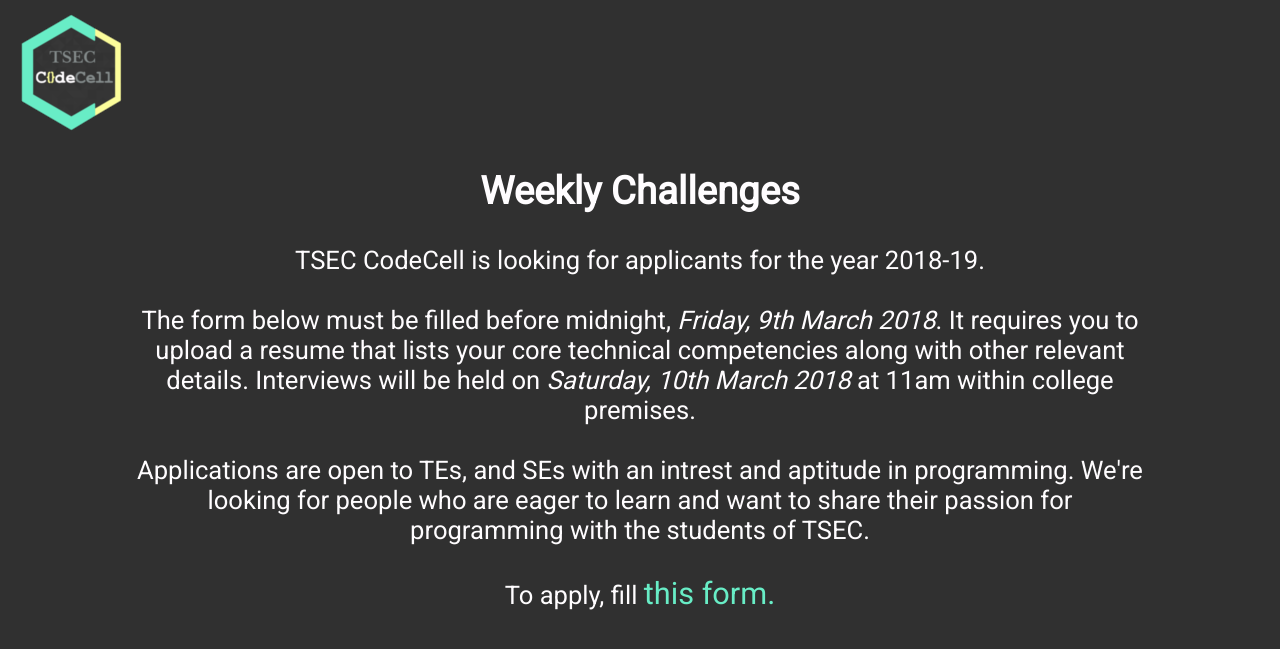
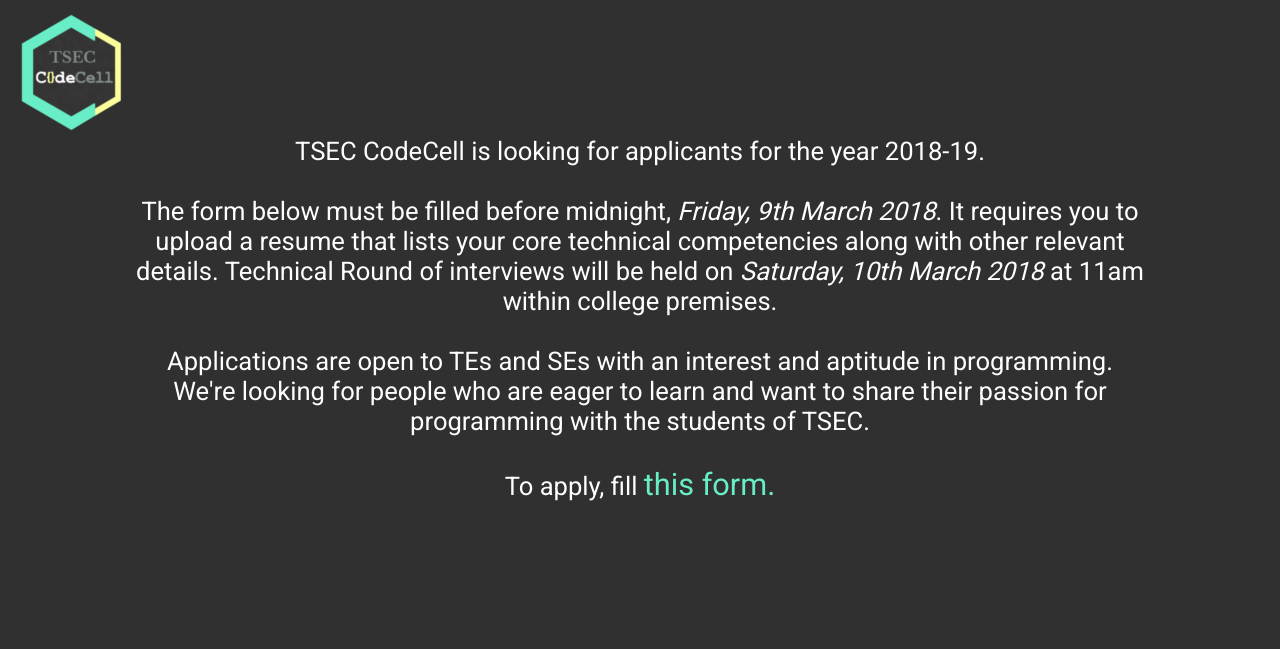
Before and after one commit to tseccodecell/tseccodecell-old-site, a Jekyll site: the page built from apply.html, in a window 1280 px wide. Shown: the top 649 px of the page. Built offline with Jekyll 4.4.1, drawn with Linux system fonts in a browser that asks for light colours.

Commit message:
edited application details

```diff
--- a/apply.html
+++ b/apply.html
@@ -2,12 +2,11 @@
 layout: default
 ---
 {% include header.html %}
-<h2>Weekly Challenges</h2>
 <p class="bio">TSEC CodeCell is looking for applicants for the year 2018-19.</p>
 </br>
-<p class="bio">The form below must be filled before midnight, <em>Friday, 9th March 2018</em>. It requires you to upload a resume that lists your core technical competencies along with other relevant details. Interviews will be held on <em>Saturday, 10th March 2018</em> at 11am within college premises.</p>
+<p class="bio">The form below must be filled before midnight, <em>Friday, 9th March 2018</em>. It requires you to upload a resume that lists your core technical competencies along with other relevant details. Technical Round of interviews will be held on <em>Saturday, 10th March 2018</em> at 11am within college premises.</p>
 </br>
-<p class="bio"> Applications are open to TEs, and SEs with an intrest and aptitude in programming. We're looking for people who are eager to learn and want to share their passion for programming with the students of TSEC.</p>
+<p class="bio"> Applications are open to TEs and SEs with an interest and aptitude in programming. We're looking for people who are eager to learn and want to share their passion for programming with the students of TSEC.</p>
 </br>
 <p class="bio">To apply, fill <a class="pagelink" href="https://goo.gl/forms/Kx0wneuAPC5C4RsD2">this form.</a></p>
 </br>
```
